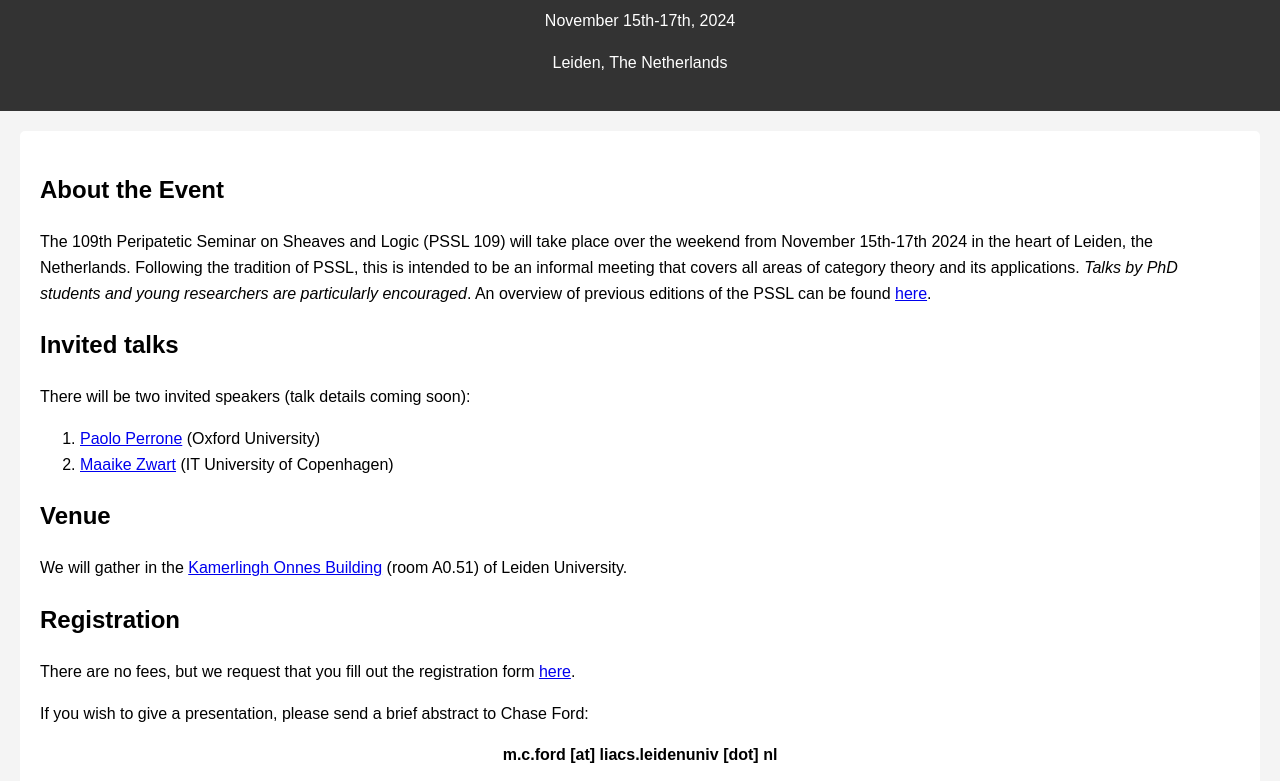
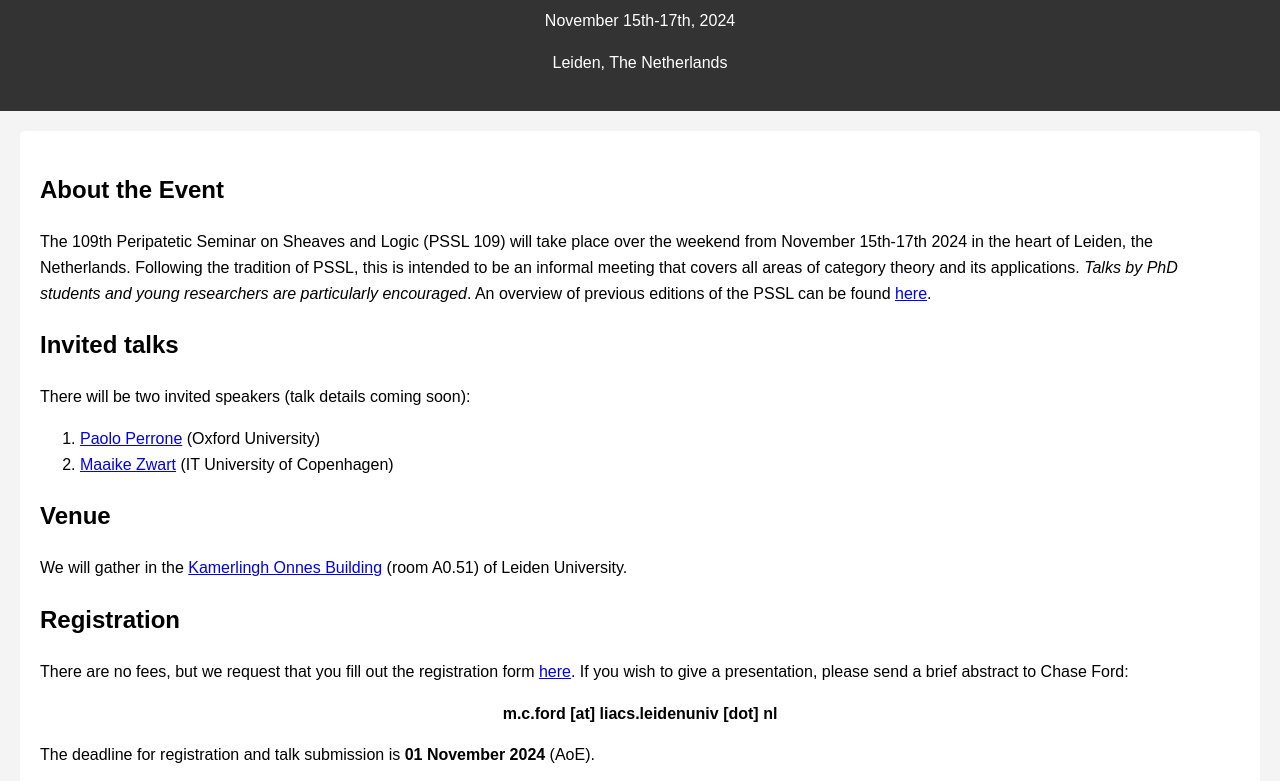
Before and after one commit to B-Starkenburg/PSSL-2024, a plain HTML site: page docs/index.html in a window 1280 px wide. Shown: the part 106-887 px from the top of the page. Drawn offline with Linux system fonts and the light colour scheme.

Commit message:
Update index.html
touch up

```diff
--- a/docs/index.html
+++ b/docs/index.html
@@ -63,9 +63,8 @@
             <h2>Registration</h2>
             <p> There are no fees, but we request that you fill out the registration form
                 <a href="https://docs.google.com/forms/d/e/1FAIpQLSdW_81AONZ28nJlOww4c9CsDDuYvpnShumugpdLSJ-qReXEqw/viewform">here</a>.
-            </p>
-            <p> If you wish to give a presentation, please send a brief abstract to Chase Ford:
-                <center><b>m.c.ford [at] liacs.leidenuniv [dot] nl</b></center>
+                If you wish to give a presentation, please send a brief abstract to Chase Ford:
+                          <center><b>m.c.ford [at] liacs.leidenuniv [dot] nl</b></center>
             </p>
             <p> The deadline for registration and talk submission is <b>01 November 2024</b> (AoE).
             </p>
```
